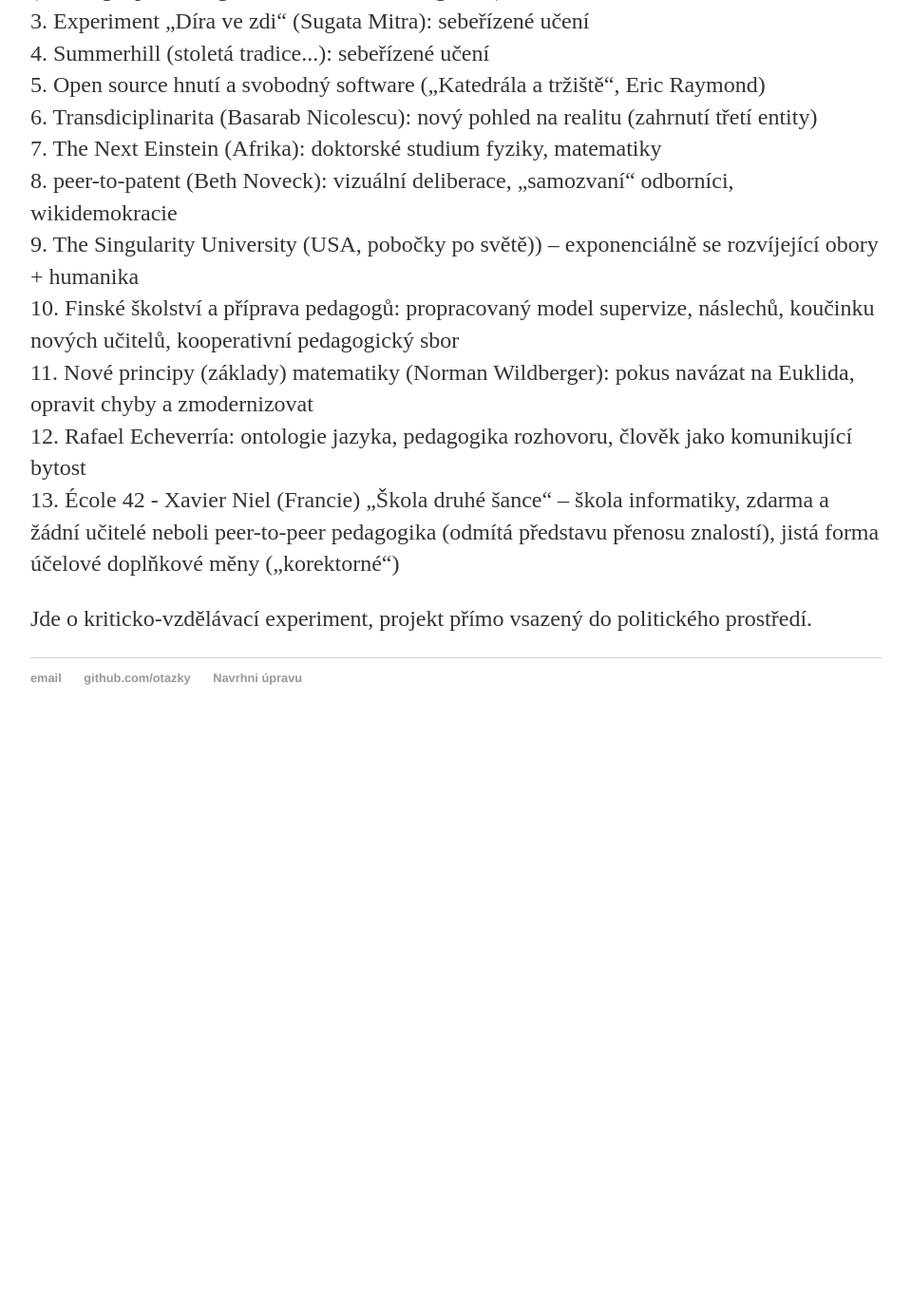
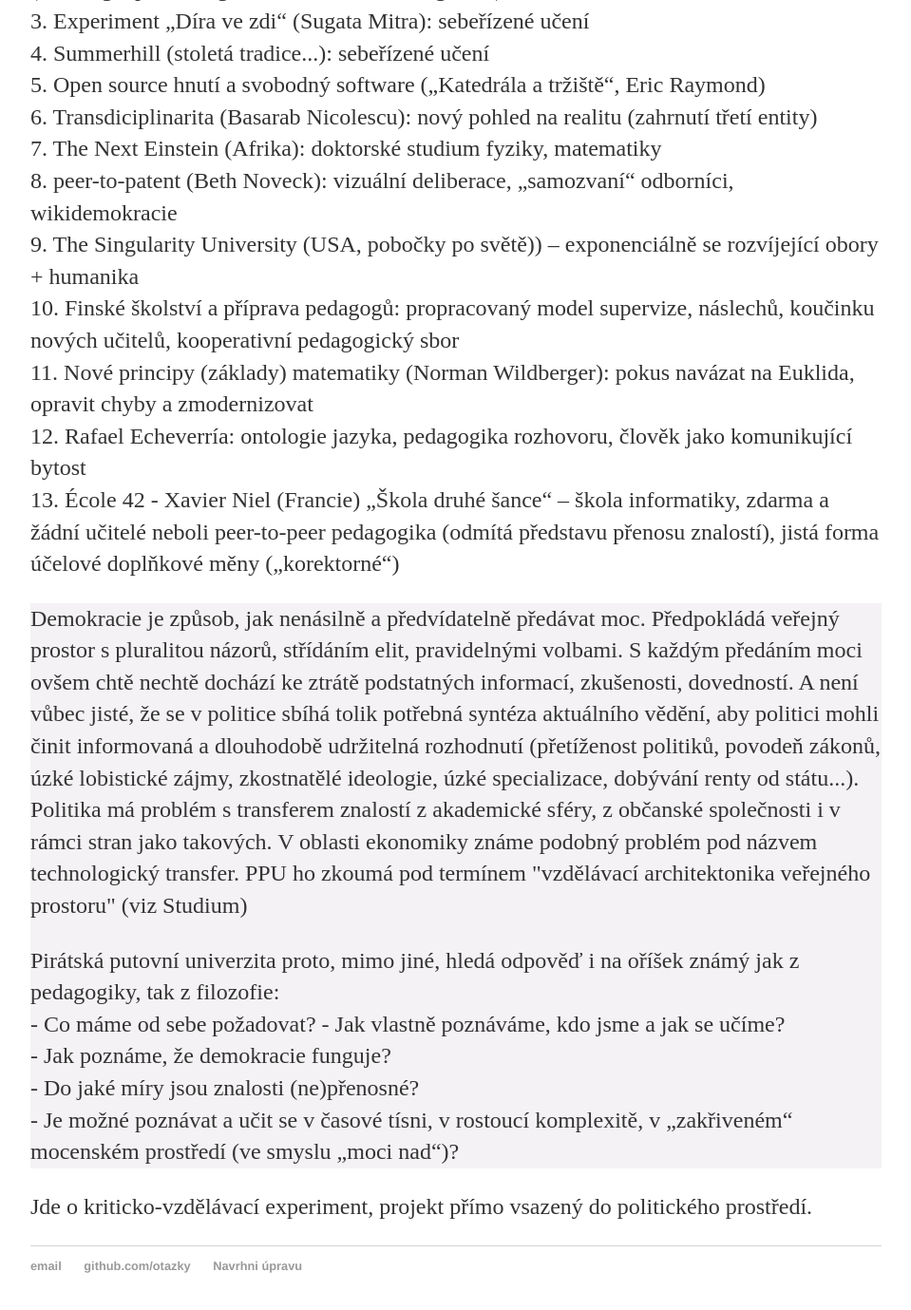
Before and after one commit to otazky/otazky.github.io, a Jekyll site: the page built from about/index.html, in a window 1280 px wide and 1400 px high, scrolled down 2794 px. Shown: the top 1379 px of the window at 95% size, without its empty margins (160-1119 px from the left). Built offline with Jekyll 4.4.1, drawn with Linux system fonts in a browser that asks for light colours; before the commit the page ends 3575 px from its top, so only the background shows below that.

Commit message:
DIV background

```diff
--- a/about/index.html
+++ b/about/index.html
@@ -65,7 +65,7 @@
 12. Rafael Echeverría: ontologie jazyka, pedagogika rozhovoru, člověk jako komunikující bytost<br>
 13. École 42 - Xavier Niel (Francie) „Škola druhé šance“ – škola informatiky, zdarma a žádní učitelé neboli peer-to-peer pedagogika (odmítá představu přenosu znalostí), jistá forma účelové doplňkové měny („korektorné“)</p>
 
-<div class="myDIV">
+<div style="background-color: #F4F2F4";>
 <p>Demokracie je způsob, jak nenásilně a předvídatelně předávat moc. Předpokládá veřejný prostor s pluralitou názorů, střídáním elit, pravidelnými volbami. S každým předáním moci ovšem chtě nechtě dochází ke ztrátě podstatných informací, zkušenosti, dovedností. A není vůbec jisté, že se v politice sbíhá tolik potřebná syntéza aktuálního vědění, aby politici mohli činit informovaná a dlouhodobě udržitelná rozhodnutí (přetíženost politiků, povodeň zákonů, úzké lobistické zájmy, zkostnatělé ideologie, úzké specializace, dobývání renty od státu...). <br>
 Politika má problém s transferem znalostí z akademické sféry, z občanské společnosti i v rámci stran jako takových. V oblasti ekonomiky známe podobný problém pod názvem technologický transfer. PPU ho zkoumá pod termínem "vzdělávací architektonika veřejného prostoru" (viz Studium) </p>
 
```
